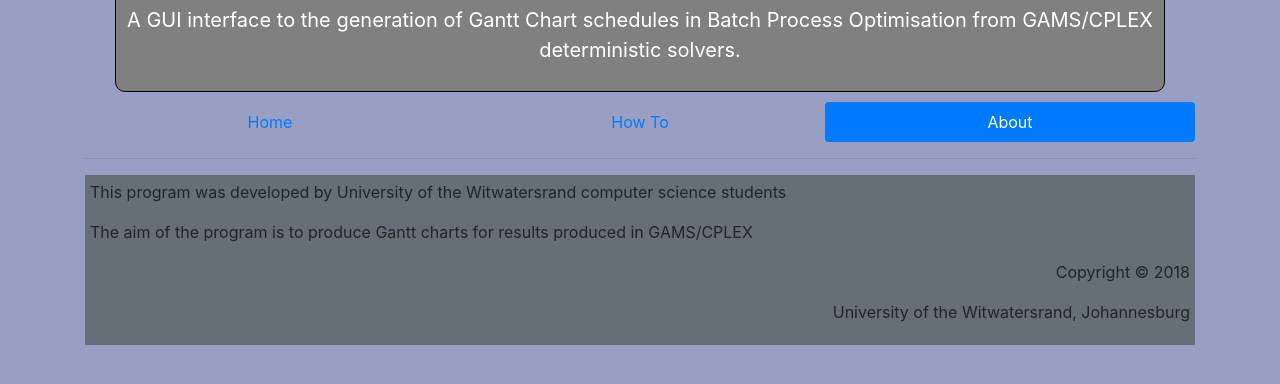
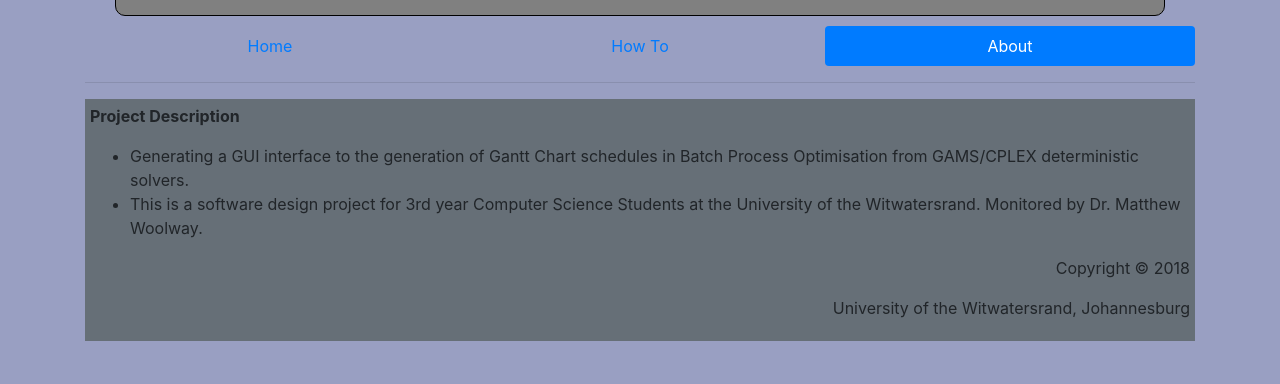
Before and after one commit to Proud-Sachinda/Code-Bat, a plain HTML site: page Development/html/about.html in a window 1280 px wide. Shown: the part 52-436 px from the top of the page. Drawn offline with nearby package versions, Linux system fonts and the light colour scheme.

Commit message:
Added a information on the about.html page of the web application.

```diff
--- a/Development/html/about.html
+++ b/Development/html/about.html
@@ -16,7 +16,6 @@
 
   <div class="pageheader">
     <h2>Batch Processing</h2>
-    <p>A GUI interface to the generation of Gantt Chart schedules in Batch Process Optimisation from GAMS/CPLEX deterministic solvers.</p>
   </div>
 
     <div class="container" >
@@ -27,12 +26,22 @@
         </nav>
 <hr/>
         <div id= "inside">
-
-
-            <p>This program was developed by University of the Witwatersrand  computer science students</p>
-<p>The aim of the program is to produce Gantt charts for results produced in GAMS/CPLEX</p>
-<p align ="right">Copyright &copy 2018</p>
-<p align ="right">University of the Witwatersrand, Johannesburg</p>
+            <p>
+              <strong>Project Description</strong>
+              <ul>
+                <li>
+                  Generating a GUI interface to the generation of Gantt Chart schedules in Batch Process Optimisation from GAMS/CPLEX deterministic solvers.
+                </li>
+                <li>
+                  This is a software design project for 3rd year Computer Science Students at the University of the Witwatersrand.
+                  Monitored by Dr. Matthew Woolway.
+                </li>
+              </ul>
+            </p>
+  <footer>
+    <p align ="right">Copyright &copy 2018</p>
+    <p align ="right">University of the Witwatersrand, Johannesburg</p>
+  </footer>
         </div>
     </div>
 </body>
```
